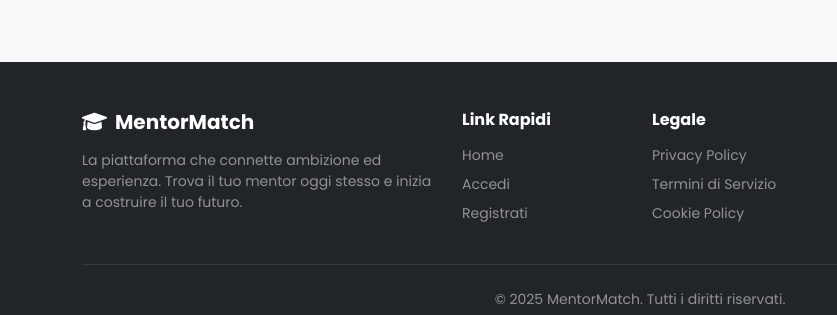
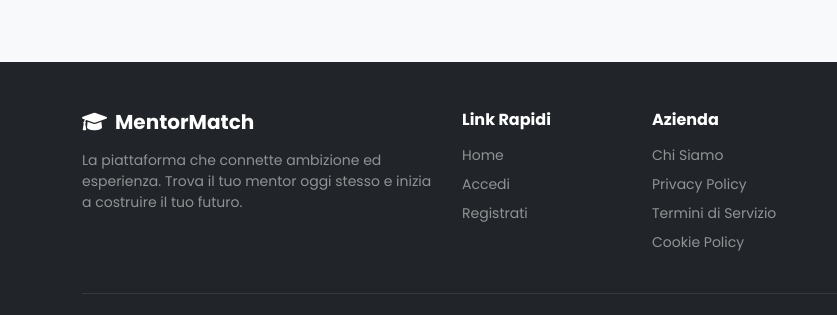
Before and after one commit to RadSamu/MentorMatch, a plain HTML site: page frontend/index.html in a window 1280 px wide. Shown: the part 1920-2235 px from the top of the page, 0-837 px from the left. Drawn offline with nearby package versions, Linux system fonts and the light colour scheme; no server answers.

Commit message:
Frontend: aggiunta link alla pagina Chi Siamo nbel footer

```diff
--- a/frontend/components/footer.html
+++ b/frontend/components/footer.html
@@ -14,8 +14,9 @@
                 </ul>
             </div>
             <div class="col-md-2">
-                <h6 class="fw-bold mb-3">Legale</h6>
+                <h6 class="fw-bold mb-3">Azienda</h6>
                 <ul class="list-unstyled small">
+                    <li class="mb-2"><a href="/about.html" class="text-white-50 text-decoration-none">Chi Siamo</a></li>
                     <li class="mb-2"><a href="/privacy.html" class="text-white-50 text-decoration-none">Privacy Policy</a></li>
                     <li class="mb-2"><a href="/terms.html" class="text-white-50 text-decoration-none">Termini di Servizio</a></li>
                     <li class="mb-2"><a href="/cookie.html" class="text-white-50 text-decoration-none">Cookie Policy</a></li>
```
